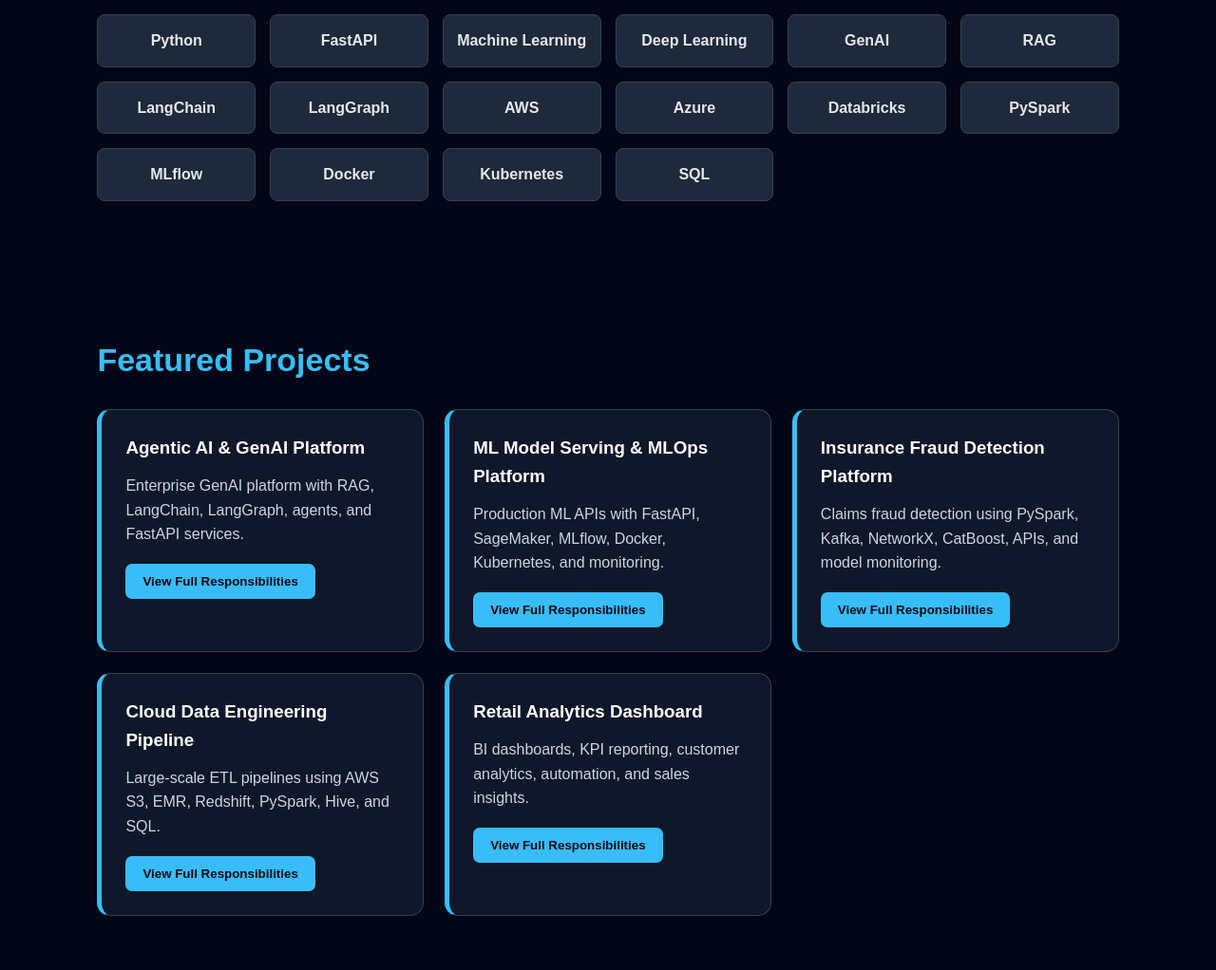
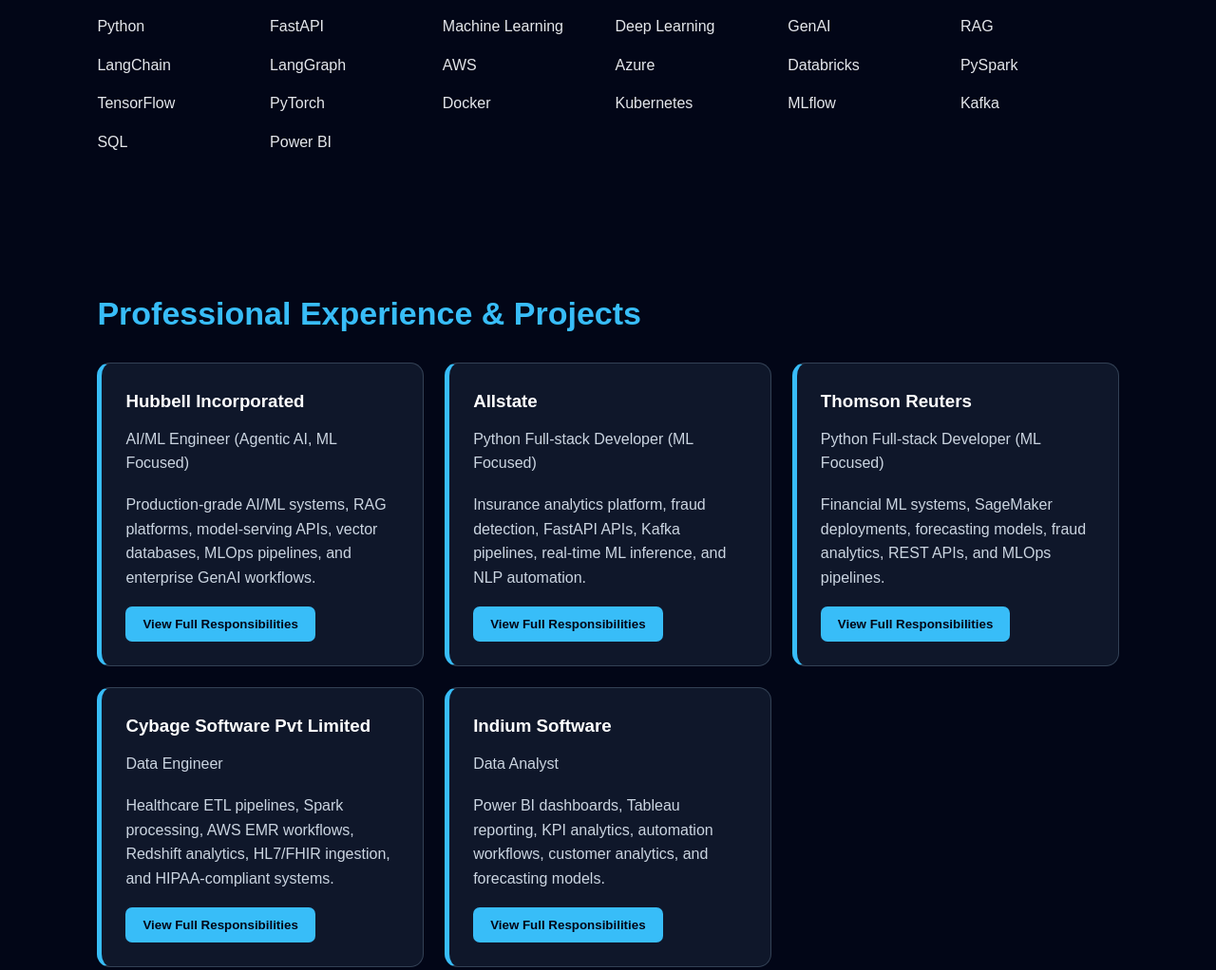
Before and after one commit to HiteshLenin/hitesh-portfolio, a plain HTML site: page index.html in a window 1280 px wide. Shown: the part 1240-2262 px from the top of the page at 95% size. Drawn offline with Linux system fonts and the light colour scheme.

Commit message:
Refactor index.html for improved structure and content

```diff
--- a/index.html
+++ b/index.html
@@ -2,15 +2,18 @@
 <html lang="en">
 <head>
   <meta charset="UTF-8" />
-  <meta name="viewport" content="width=device-width, initial-scale=1.0" />
+  <meta name="viewport" content="width=device-width, initial-scale=1.0"/>
   <title>Hitesh Lenin | AI/ML Engineer Portfolio</title>
+
   <link rel="stylesheet" href="style.css" />
 </head>
+
 <body>
 
 <header>
   <nav>
-    <h2>Hitesh Lenin</h2>
+    <h2 class="logo">Hitesh Lenin</h2>
+
     <ul>
       <li><a href="#about">About</a></li>
       <li><a href="#skills">Skills</a></li>
@@ -20,110 +23,257 @@
   </nav>
 
   <div class="hero">
-    <div>
-      <p class="tagline">AI/ML Engineer | GenAI | Python | MLOps | Cloud</p>
-      <h1>Building Production-Ready AI, ML & Data Engineering Solutions</h1>
-      <p>
-        I design and deploy enterprise-grade AI/ML platforms, GenAI applications,
-        RAG systems, FastAPI services, cloud data pipelines, and MLOps workflows.
+
+    <div class="hero-left">
+
+      <p class="tagline">
+        AI/ML Engineer | GenAI | Python | MLOps | Cloud
       </p>
-      <a href="#projects" class="btn">View Projects</a>
-      <a href="Hitesh_Lenin_Resume.pdf" class="btn secondary" target="_blank">Download Resume</a>
+
+      <h1>
+        Building Production-Grade AI & Data Engineering Solutions
+      </h1>
+
+      <p class="hero-text">
+        Results-driven AI/ML Engineer with 11+ years of experience
+        designing enterprise AI/ML systems, GenAI applications,
+        RAG pipelines, cloud-native platforms, MLOps infrastructure,
+        and scalable data engineering solutions.
+      </p>
+
+      <div class="hero-buttons">
+        <a href="#projects" class="btn">
+          View Projects
+        </a>
+
+        <a href="Hitesh_Lenin_Resume.pdf"
+           target="_blank"
+           class="btn secondary">
+          Download Resume
+        </a>
+      </div>
+
     </div>
+
   </div>
 </header>
 
 <section id="about">
+
   <h2>About Me</h2>
+
   <p>
-    Results-driven AI/ML Engineer and Python Developer with 11+ years of experience
-    building machine learning systems, GenAI/RAG applications, model-serving APIs,
-    cloud-native data platforms, and enterprise analytics solutions across
-    manufacturing, insurance, finance, healthcare, and retail.
+    AI/ML Engineer and Python Developer with expertise in
+    Machine Learning, Generative AI, Retrieval-Augmented Generation (RAG),
+    FastAPI backend systems, cloud-native architectures,
+    scalable ETL pipelines, and MLOps platforms across
+    manufacturing, insurance, finance, healthcare, and retail domains.
   </p>
+
 </section>
 
 <section id="skills">
+
   <h2>Technical Skills</h2>
+
   <div class="skills-grid">
-    <span>Python</span>
-    <span>FastAPI</span>
-    <span>Machine Learning</span>
-    <span>Deep Learning</span>
-    <span>GenAI</span>
-    <span>RAG</span>
-    <span>LangChain</span>
-    <span>LangGraph</span>
-    <span>AWS</span>
-    <span>Azure</span>
-    <span>Databricks</span>
-    <span>PySpark</span>
-    <span>MLflow</span>
-    <span>Docker</span>
-    <span>Kubernetes</span>
-    <span>SQL</span>
+
+    <div>Python</div>
+    <div>FastAPI</div>
+    <div>Machine Learning</div>
+    <div>Deep Learning</div>
+    <div>GenAI</div>
+    <div>RAG</div>
+    <div>LangChain</div>
+    <div>LangGraph</div>
+    <div>AWS</div>
+    <div>Azure</div>
+    <div>Databricks</div>
+    <div>PySpark</div>
+    <div>TensorFlow</div>
+    <div>PyTorch</div>
+    <div>Docker</div>
+    <div>Kubernetes</div>
+    <div>MLflow</div>
+    <div>Kafka</div>
+    <div>SQL</div>
+    <div>Power BI</div>
+
   </div>
+
 </section>
 
 <section id="projects">
-  <h2>Featured Projects</h2>
+
+  <h2>Professional Experience & Projects</h2>
 
   <div class="projects-grid">
 
+    <!-- Project 1 -->
     <div class="project-card">
-      <h3>Agentic AI & GenAI Platform</h3>
-      <p>Enterprise GenAI platform with RAG, LangChain, LangGraph, agents, and FastAPI services.</p>
-      <button onclick="openProject('project1')">View Full Responsibilities</button>
+
+      <h3>Hubbell Incorporated</h3>
+
+      <p class="project-role">
+        AI/ML Engineer (Agentic AI, ML Focused)
+      </p>
+
+      <p>
+        Production-grade AI/ML systems, RAG platforms,
+        model-serving APIs, vector databases,
+        MLOps pipelines, and enterprise GenAI workflows.
+      </p>
+
+      <button onclick="openProject('project1')">
+        View Full Responsibilities
+      </button>
+
     </div>
 
+    <!-- Project 2 -->
     <div class="project-card">
-      <h3>ML Model Serving & MLOps Platform</h3>
-      <p>Production ML APIs with FastAPI, SageMaker, MLflow, Docker, Kubernetes, and monitoring.</p>
-      <button onclick="openProject('project2')">View Full Responsibilities</button>
+
+      <h3>Allstate</h3>
+
+      <p class="project-role">
+        Python Full-stack Developer (ML Focused)
+      </p>
+
+      <p>
+        Insurance analytics platform, fraud detection,
+        FastAPI APIs, Kafka pipelines,
+        real-time ML inference, and NLP automation.
+      </p>
+
+      <button onclick="openProject('project2')">
+        View Full Responsibilities
+      </button>
+
     </div>
 
+    <!-- Project 3 -->
     <div class="project-card">
-      <h3>Insurance Fraud Detection Platform</h3>
-      <p>Claims fraud detection using PySpark, Kafka, NetworkX, CatBoost, APIs, and model monitoring.</p>
-      <button onclick="openProject('project3')">View Full Responsibilities</button>
+
+      <h3>Thomson Reuters</h3>
+
+      <p class="project-role">
+        Python Full-stack Developer (ML Focused)
+      </p>
+
+      <p>
+        Financial ML systems, SageMaker deployments,
+        forecasting models, fraud analytics,
+        REST APIs, and MLOps pipelines.
+      </p>
+
+      <button onclick="openProject('project3')">
+        View Full Responsibilities
+      </button>
+
     </div>
 
+    <!-- Project 4 -->
     <div class="project-card">
-      <h3>Cloud Data Engineering Pipeline</h3>
-      <p>Large-scale ETL pipelines using AWS S3, EMR, Redshift, PySpark, Hive, and SQL.</p>
-      <button onclick="openProject('project4')">View Full Responsibilities</button>
+
+      <h3>Cybage Software Pvt Limited</h3>
+
+      <p class="project-role">
+        Data Engineer
+      </p>
+
+      <p>
+        Healthcare ETL pipelines, Spark processing,
+        AWS EMR workflows, Redshift analytics,
+        HL7/FHIR ingestion, and HIPAA-compliant systems.
+      </p>
+
+      <button onclick="openProject('project4')">
+        View Full Responsibilities
+      </button>
+
     </div>
 
+    <!-- Project 5 -->
     <div class="project-card">
-      <h3>Retail Analytics Dashboard</h3>
-      <p>BI dashboards, KPI reporting, customer analytics, automation, and sales insights.</p>
-      <button onclick="openProject('project5')">View Full Responsibilities</button>
+
+      <h3>Indium Software</h3>
+
+      <p class="project-role">
+        Data Analyst
+      </p>
+
+      <p>
+        Power BI dashboards, Tableau reporting,
+        KPI analytics, automation workflows,
+        customer analytics, and forecasting models.
+      </p>
+
+      <button onclick="openProject('project5')">
+        View Full Responsibilities
+      </button>
+
     </div>
 
   </div>
+
 </section>
 
 <section id="contact">
+
   <h2>Contact</h2>
+
   <p>Email: hiteshml2406@gmail.com</p>
-  <p>LinkedIn: <a href="https://www.linkedin.com/in/hiteshml/" target="_blank">linkedin.com/in/hiteshml</a></p>
-  <p>GitHub: <a href="https://github.com/" target="_blank">GitHub Profile</a></p>
+
+  <p>
+    LinkedIn:
+    <a href="https://www.linkedin.com/in/hiteshml/"
+       target="_blank">
+       linkedin.com/in/hiteshml
+    </a>
+  </p>
+
+  <p>
+    GitHub:
+    <a href="https://github.com/"
+       target="_blank">
+       GitHub Profile
+    </a>
+  </p>
+
 </section>
 
 <footer>
-  <p>© 2026 Hitesh Lenin | AI/ML Engineer Portfolio</p>
+
+  <p>
+    © 2026 Hitesh Lenin | AI/ML Engineer Portfolio
+  </p>
+
 </footer>
 
+<!-- Modal -->
+
 <div id="modal" class="modal">
+
   <div class="modal-content">
-    <span class="close" onclick="closeProject()">&times;</span>
+
+    <span class="close"
+          onclick="closeProject()">
+          &times;
+    </span>
+
     <h2 id="modal-title"></h2>
+
     <p id="modal-domain"></p>
+
     <ul id="modal-list"></ul>
+
     <p id="modal-tech"></p>
+
   </div>
+
 </div>
 
 <script src="script.js"></script>
+
 </body>
 </html>
```
